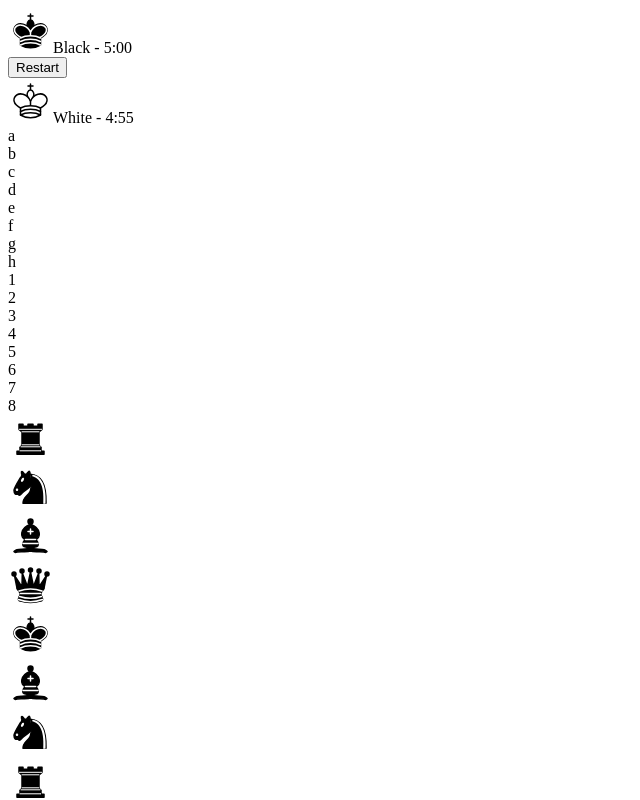
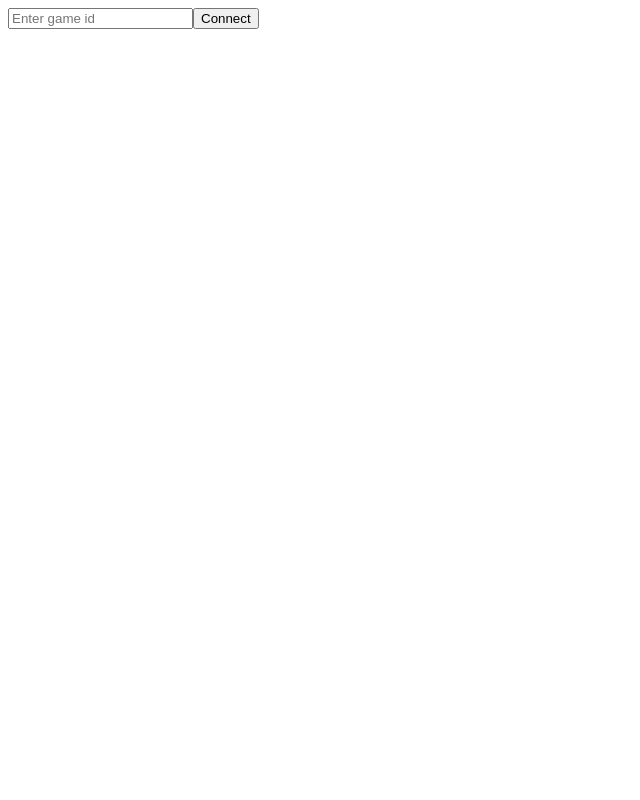
Before and after one commit to OlAndrey/React-Chess, a React (Create React App) app in the folder client/: page / in a window 1280 px wide. Shown: the top 800 px of the page, without its empty margins (0-640 px from the left). Built offline with nearby package versions, Linux system fonts and the light colour scheme; the HTML template or start-up script is replaced by a standard one.

Commit message:
feat(client): added and styled Modal component

```diff
--- a/client/src/App.tsx
+++ b/client/src/App.tsx
@@ -1,57 +1,18 @@
 /* eslint-disable react-hooks/exhaustive-deps */
-import { useEffect, useRef, useState } from 'react'
-import BoardComponent from './Components/BoardComponent'
-import InfoGame from './Components/InfoGame'
-import { Board } from './models/Board'
-import { Player } from './models/Player'
+import { MutableRefObject, useRef, useState } from 'react'
+import Modal from './Components/Modal'
 
 function App() {
-  const isFirstMove = useRef(true)
-  const [board, setBoard] = useState<Board | null>(null)
-  const [whitePlayer] = useState<Player>(new Player('white'))
-  const [blackPlayer] = useState<Player>(new Player('black'))
-  const [currentPlayer, setCurrentPlayer] = useState<Player | null>(null)
-
-  const restart = () => {
-    setCurrentPlayer(whitePlayer)
-    isFirstMove.current = true
-    const newBoard = new Board()
-    newBoard.fill()
-    newBoard.getFigures()
-    setBoard(newBoard)
-  }
-
-  const changePlayer = () => {
-    const player = currentPlayer === whitePlayer ? blackPlayer : whitePlayer
-    setCurrentPlayer(player)
-  }
-
-  useEffect(() => {
-    restart()
-  }, [])
-
-  useEffect(() => {
-    if (currentPlayer?.color && !isFirstMove.current) board?.checkMate(currentPlayer.color)
-  }, [board])
-
-  useEffect(() => {
-    if (board && currentPlayer?.color) {
-      if (isFirstMove.current) isFirstMove.current = false
-      board.calculateAllMoves(currentPlayer.color)
-      setBoard(board.copyBoard())
-    }
-  }, [currentPlayer])
+  const [showModal] = useState(true)
+  const inputRef = useRef() as MutableRefObject<HTMLInputElement>
 
   return (
-    <div className="app">
-      <InfoGame player={currentPlayer} handler={restart} time={300} />
-      <BoardComponent
-        board={board}
-        setBoard={setBoard}
-        currentPlayer={currentPlayer}
-        changePlayer={changePlayer}
-      />
-    </div>
+    <Modal className={showModal ? 'bg-image' : ''} isShow={showModal}>
+      <input type="text" ref={inputRef} placeholder="Enter game id" />
+      <button className="btn" onClick={() => console.log('clicked!')}>
+        Connect
+      </button>
+    </Modal>
   )
 }
 
--- /dev/null
+++ b/client/src/Components/Modal.tsx
@@ -0,0 +1,22 @@
+import classNames from "classnames"
+import { FC, ReactNode } from "react"
+
+interface ModalPropsType {
+    children: ReactNode
+    className: string
+    isShow: boolean
+}
+
+const Modal: FC<ModalPropsType> = ({ children, className, isShow}) => {
+  return (
+    <div className={className}>
+      <section className={classNames('modal', { hidden: !isShow })}>
+        {children}
+      </section>
+
+      <div className={classNames('overlay', { hidden: !isShow })}></div>
+    </div>
+  )
+}
+
+export default Modal
--- /dev/null
+++ b/client/src/styles/modal.css
@@ -0,0 +1,74 @@
+.bg-image{
+    width: 100vw;
+    height: 100vh;
+    background: no-repeat center/55%  url('../Icons/background.png');
+}
+.modal {
+    display: flex;
+    flex-direction: column;
+    justify-content: center;
+    gap: 0.4rem;
+    width: 450px;
+    padding: 1.3rem;
+    min-height: 250px;
+    position: absolute;
+    z-index: 2;
+    top: calc((100vh - 300px) / 2);
+    left: calc((100vw - 450px) / 2);
+    margin: 0 auto;
+    background-color: white;
+    border: 1px solid #ddd;
+    border-radius: 15px;
+  }
+
+  .modal input {
+    padding: 0.7rem 1rem;
+    border: 1px solid #ddd;
+    border-radius: 5px;
+    font-size: 0.9em;
+  }
+
+  .btn {
+    display: inline-block;
+    padding: 0.8rem 1.4rem;
+    font-weight: 700;
+    background-color: black;
+    color: white;
+    border-radius: 5px;
+    text-align: center;
+    font-size: 1em;
+    cursor: pointer;
+  }
+
+  .btn-close{
+    color: #aaa;
+    line-height: 1em;
+    font-size: 1.5em;
+    font-weight: bold;
+    text-align: center;
+    text-decoration: none;
+    cursor: pointer;
+    background: none;
+    border: none;
+    transition: .3s all ease;
+  }
+  .btn-close:hover {
+    color: black;
+  }
+
+  .overlay {
+    position: fixed;
+    top: 0;
+    bottom: 0;
+    left: 0;
+    right: 0;
+    width: 100%;
+    height: 100%;
+    background: rgba(0, 0, 0, 0.5);
+    backdrop-filter: blur(3px);
+    z-index: 1;
+  }
+
+  .hidden {
+    display: none;
+  }
```
Also changed, not shown: client/src/Icons/background.png (added).
